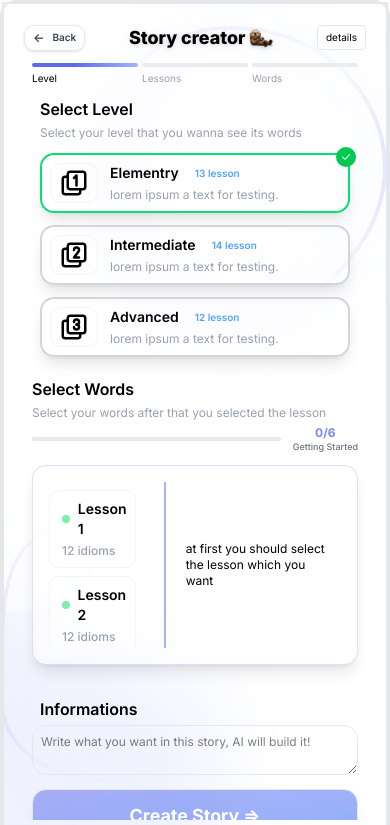
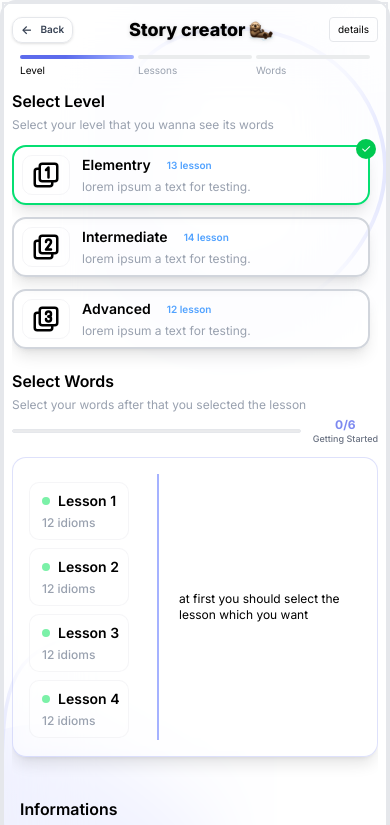
Before and after one commit to abolfazlj10/essinitial-idioms-in-english, a Next.js app: page /story in a window 390 px wide. Shown: the top 825 px of the page. Built offline with nearby package versions, Linux system fonts and the light colour scheme.

Commit message:
mobile test  responsive.

```diff
--- a/src/app/layout.tsx
+++ b/src/app/layout.tsx
@@ -14,7 +14,7 @@ export default function RootLayout({
   return (
     <html lang="en">
       <body>
-        <div className="relative min-h-screen max-h-screen min-w-screen max-w-screen h-screen w-screen flex justify-center items-center py-22 max-tablet:py-12 max-mobile:py-0 z-10">
+        <div className="relative min-h-screen max-h-screen max-mobile:max-h-none min-w-screen max-w-screen h-screen max-mobile:h-auto w-screen flex justify-center items-center py-22 max-tablet:py-12 max-mobile:py-0 z-10">
           <img className="z-10 w-[800px] left-[200px] absolute opacity-20 -bottom-32 select-none  max-[3100px]:-left-[150px]" src="/blob3.svg"/>
           <img className="z-10 w-[500px] left-[500px] absolute top-0 opacity-80 select-none max-[3100px]:left-[200px] max-[2640px]:left-[50px]" src="/blob2.svg"/>
           <img className="z-10 w-[350px] absolute right-[500px] bottom-0 opacity-50 select-none max-[3100px]:right-[400px] max-[2808px]:right-[100px]" src="/blob2.svg"/>
--- a/src/app/story/page.tsx
+++ b/src/app/story/page.tsx
@@ -345,7 +345,7 @@ export default function Story () {
 
     return(
         // <div className="h-full border-2 p-5 max-tablet:px-3 desktop:border-black laptop:border-blue-400 tablet:border-green-400 max-tablet:border-purple-700 max-mobile:border-red-500">
-        <div className="h-full border-2 p-5">
+        <div className="h-full border-2 p-5 max-mobile:py-3 max-mobile:px-2">
             <div className="h-full flex flex-col gap-3">
                 {showStory ? (
                     <div className="flex flex-col flex-1 gap-7 overflow-hidden p-4 md:p-8 rounded-2xl animate-fadein">
@@ -460,12 +460,12 @@ export default function Story () {
                         </div>
                         <div className="grid desktop:grid-cols-[7fr_2fr] max-desktop:grid-cols-none gap-10 flex-1 overflow-hidden max-[1500px]:gap-3 max-laptop:gap-0">
                             <div className="flex flex-col gap-5 max-desktop:gap-5 overflow-hidden max-tablet:min-h-[200px] max-laptop:overflow-y-scroll">
-                                <div className="flex flex-col gap-3 px-2">
-                                    <div className="flex flex-col gap-3 max-laptop:gap-1 select-none px-2">
+                                <div className="flex flex-col gap-3 px-2 max-mobile:px-0">
+                                    <div className="flex flex-col gap-3 max-laptop:gap-1 select-none px-2 max-mobile:px-0">
                                         <div className="text-[30px] max-laptop:text-[25px] max-tablet:text-base font-semibold">Select Level</div>
                                         <div className="text-gray-400 text-lg max-laptop:text-base max-tablet:text-xs">Select your level that you wanna see its words</div>
                                     </div>
-                                    <div className="flex gap-10 px-2 max-[2000px]:gap-5 max-tablet:gap-3 max-laptop:flex-col">
+                                    <div className="flex gap-10 px-2 max-mobile:px-0 max-mobile:pr-2 max-[2000px]:gap-5 max-tablet:gap-3 max-laptop:flex-col">
                                         <div onClick={()=> selectLevel('elementry')} className={`border-3 max-laptop:border-2 flex-1 p-6 max-laptop:py-4 max-[2000px]:p-4 max-[1500px]:py-2 max-tablet:py-2 max-tablet:px-2 rounded-xl shadow-lg flex flex-col max-laptop:grid max-laptop:grid-cols-[auto_8fr] gap-5 max-[2000px]:gap-3 items-start duration-300 cursor-pointer hover:-translate-y-1 hover:shadow-2xl relative ${currentSelectedLevel === 'elementry' ? 'border-green-400' : 'border-gray-300 hover:border-green-300'}`}>
                                             {currentSelectedLevel === 'elementry' && (
                                                 <div className="absolute -top-2 -right-2 w-6 h-6 max-tablet:w-5 max-tablet:h-5 bg-green-500 rounded-full flex items-center justify-center">
@@ -510,7 +510,7 @@ export default function Story () {
                                         </div>
                                     </div>
                                 </div>
-                                <div className="flex flex-col gap-3 flex-1 overflow-hidden px-2 max-tablet:overflow-visible max-tablet:min-h-[300px]">
+                                <div className="flex flex-col gap-3 flex-1 overflow-hidden px-2 max-mobile:px-0 max-tablet:overflow-visible max-tablet:min-h-[300px]">
                                     <div className="flex flex-col gap-3 max-laptop:gap-1 select-none">
                                         <div className="text-[30px] max-laptop:text-[25px] max-tablet:text-base font-semibold">Select Words</div>
                                         <div className="text-gray-400 text-lg max-laptop:text-base max-tablet:text-xs">Select your words after that you selected the lesson</div>
@@ -541,7 +541,7 @@ export default function Story () {
                                             </div>
                                         </div>
                                     </div>
-                                    <div className="flex-1 max-tablet:min-h-[200px] flex bg-white/20 backdrop-blur-sm border border-primaryColor/20 rounded-xl shadow-lg px-2 py-4 overflow-hidden gap-5 mb-5">
+                                    <div className="flex-1 max-tablet:min-h-[200px] max-mobile:max-h-[300px] flex bg-white/20 backdrop-blur-sm border border-primaryColor/20 rounded-xl shadow-lg px-2 py-4 overflow-hidden gap-5 mb-5">
                                         <div ref={scroller} className="scroll-smooth overflow-y-auto h-full w-3/12 max-[1800px]:w-4/12 max-[1440px]:w-full max-[1440px]:flex-1 max-desktop:flex-none max-desktop:w-4/12 [&::-webkit-scrollbar]:w-[7px] [&::-webkit-scrollbar-track]:bg-gray-100 [&::-webkit-scrollbar-track]:rounded-2xl [&::-webkit-scrollbar-thumb]:rounded-2xl [&::-webkit-scrollbar-thumb]:bg-bgColor/80 [&::-webkit-scrollbar-thumb:hover]:bg-bgColor" dir="rtl">
                                             <div className="h-full w-full grid grid-cols-2 max-[892px]:grid-cols-1 gap-2 p-2" dir="ltr">
                                                 {books[currentSelectedLevel]?.levels[0]?.lessons.map((item: any,index: number)=>(
@@ -639,7 +639,7 @@ export default function Story () {
                                     </div>
                                 </div>
                                 <div className="mx-2 desktop:hidden">
-                                    <div className="select-none px-2 mb-3 max-laptop:mb-1">
+                                    <div className="select-none px-2 max-mobile:px-0 mb-3 max-laptop:mb-1">
                                         <div className="text-[30px] max-laptop:text-[25px] max-tablet:text-base font-semibold">Informations</div>
                                     </div>
                                     <textarea className="border min-h-[100px] max-tablet:min-h-0 w-full rounded-xl p-2 outline-0 placeholder:max-tablet:text-xs max-tablet:text-xs" placeholder="Write what you want in this story, AI will build it!"></textarea>
```
